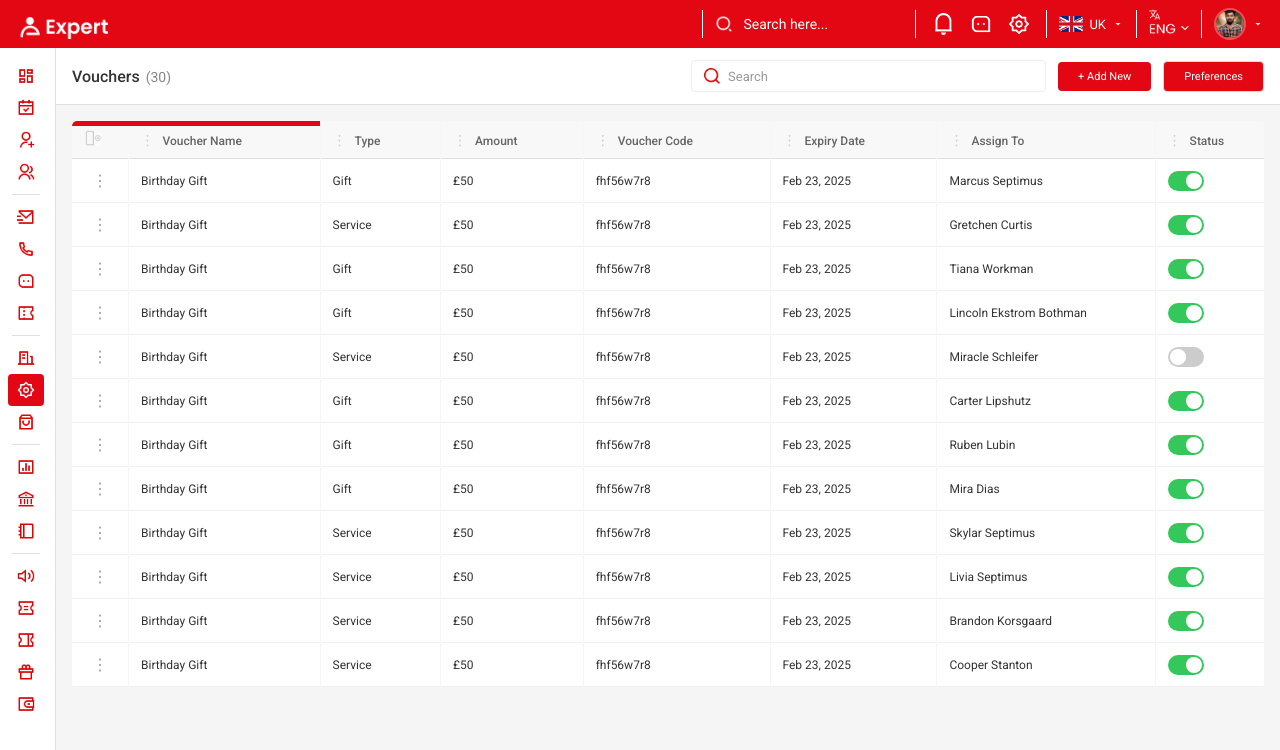
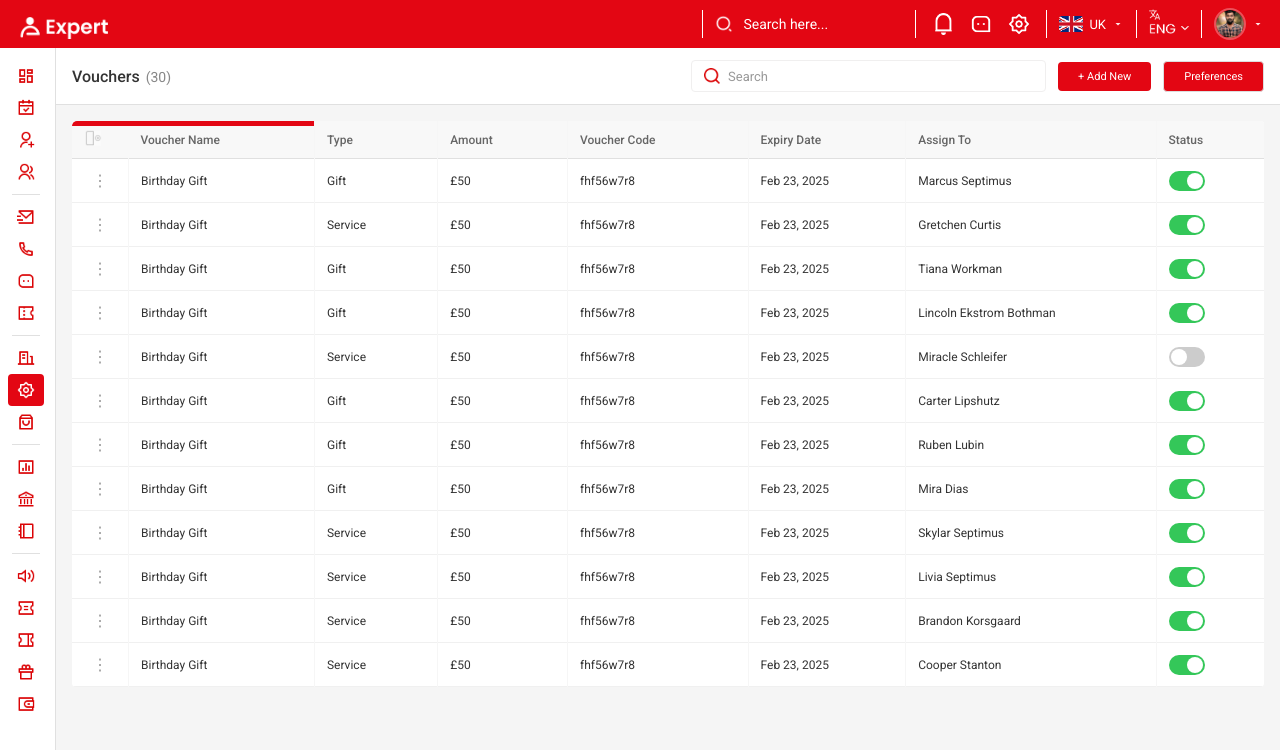
Before and after one commit to syedkhubaibdanyalshah-hash/daniyalrepo, a React (Vite) app: page / in a window 1280 px wide. Shown: the top 750 px of the page. Built offline with nearby package versions, Linux system fonts and the light colour scheme.

Commit message:
Update VoucherTable.css

```diff
--- a/src/components/VoucherTable/VoucherTable.css
+++ b/src/components/VoucherTable/VoucherTable.css
@@ -111,7 +111,7 @@
   color: #ccc;
   margin-right: 8px;
   font-size: 14px;
-  display: none:
+  display: none;
 }
 
 /* Column widths */
```
